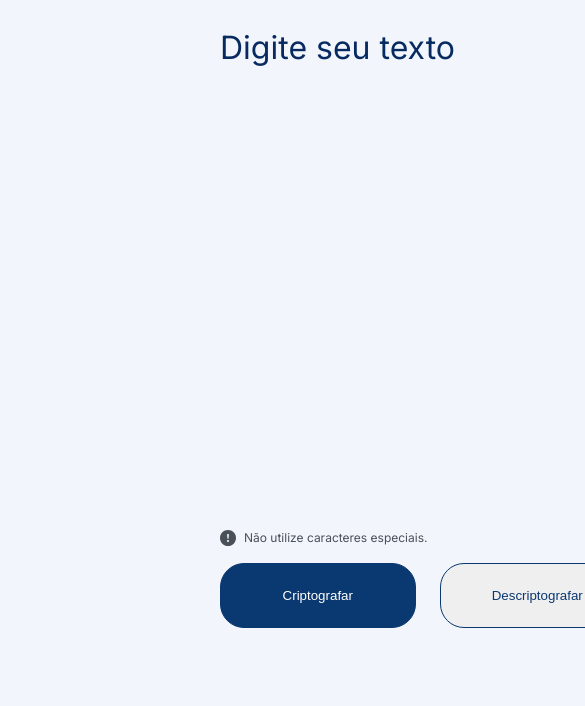
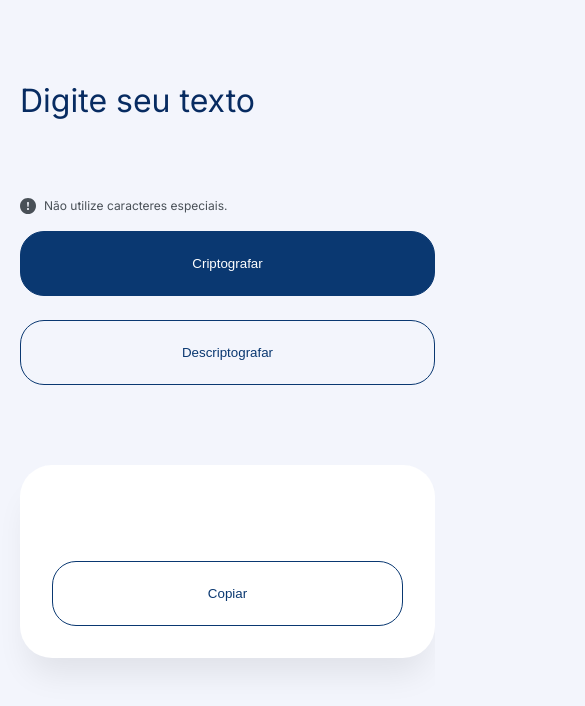
Before and after one commit to gustavosoatto/ONE-S1-DecodificadorDeTexto, a plain HTML site: page index.html in a window 390 px wide. Both pictures are taken after a click on the button "Criptografar". Shown: the part 96-802 px from the top of the page, 585 px wide, since content can reach past the window. Drawn offline with Linux system fonts and the light colour scheme.

Commit message:
feat: clipboard+responsive

```diff
--- a/css/style.css
+++ b/css/style.css
@@ -52,6 +52,12 @@ body {
   display: flex;
   justify-content: space-between;
   box-sizing: border-box;
+  flex-wrap: wrap;
+}
+@media (max-width: 1024px) {
+  .conteiner {
+    flex-direction: column;
+  }
 }
 
 nav {
@@ -70,6 +76,15 @@ nav {
 }
 .insertText div div {
   display: flex;
+}
+@media (max-width: 425px) {
+  .insertText {
+    padding-left: 0;
+    padding-right: 0;
+  }
+  .insertText div div {
+    flex-direction: column;
+  }
 }
 #text {
   all: unset;
@@ -106,6 +121,7 @@ nav {
   border: 1px solid var(--dark-blue-300);
   color: var(--dark-blue-300);
   flex: 1;
+  background-color: transparent;
 }
 #encode {
   color: #fff;
@@ -114,17 +130,20 @@ nav {
 #encode:hover {
   background-color: var(--dark-blue-400);
 }
-#decode:hover {
+.button:hover {
   background-color: #d8dfe8;
 }
 
 .result-conteiner {
   flex: 2;
+  flex-wrap: wrap;
   display: flex;
   background-color: #fff;
   border-radius: 32px;
   height: calc(100vh - 80px);
   align-items: center;
+  justify-content: center;
+  overflow-x: hidden;
   box-shadow: 0 24px 32px -8px rgba(0, 0, 0, 0.08);
 }
 .result {
@@ -133,6 +152,8 @@ nav {
   flex-direction: column;
   justify-content: center;
   text-align: center;
+  font-size: 1.5rem;
+  line-height: 1.5;
 }
 .result img {
   max-width: 100%;
@@ -148,3 +169,19 @@ nav {
 .result p {
   margin-top: 1rem;
 }
+@media (max-width: 1024px) {
+  .result-conteiner {
+    height: auto;
+  }
+  .result img {
+    display: none;
+  }
+}
+
+.disabled {
+  display: none;
+}
+#copy {
+  flex-basis: 100%;
+  margin: 2rem;
+}
--- a/index.html
+++ b/index.html
@@ -33,6 +33,7 @@
         <strong>Nenhuma mensagem encontrada</strong>
         <p>Digite um texto que você deseja criptografar ou descriptografar</p>
       </div>
+      <button type="button" class="button disabled" id="copy">Copiar</button>
     </div>
   </main>
 
--- a/js/index.js
+++ b/js/index.js
@@ -1,3 +1,5 @@
+const result = document.querySelector(".result");
+
 function encode() {
   let encode = document.getElementById("text").value.toLowerCase();
 
@@ -18,7 +20,8 @@ function encode() {
     }
   });
 
-  document.getElementById("text").value = novaStringVogais;
+  result.innerHTML = novaStringVogais;
+  document.getElementById("copy").classList.remove("disabled");
 }
 
 function decode() {
@@ -42,5 +45,10 @@ function decode() {
     }
   });
 
-  document.getElementById("text").value = novaStringVogais;
+  result.innerHTML = novaStringVogais;
+  document.getElementById("copy").classList.remove("disabled");
 }
+
+document.getElementById("copy").addEventListener("click", () => {
+  navigator.clipboard.writeText(result.innerHTML);
+});
```
